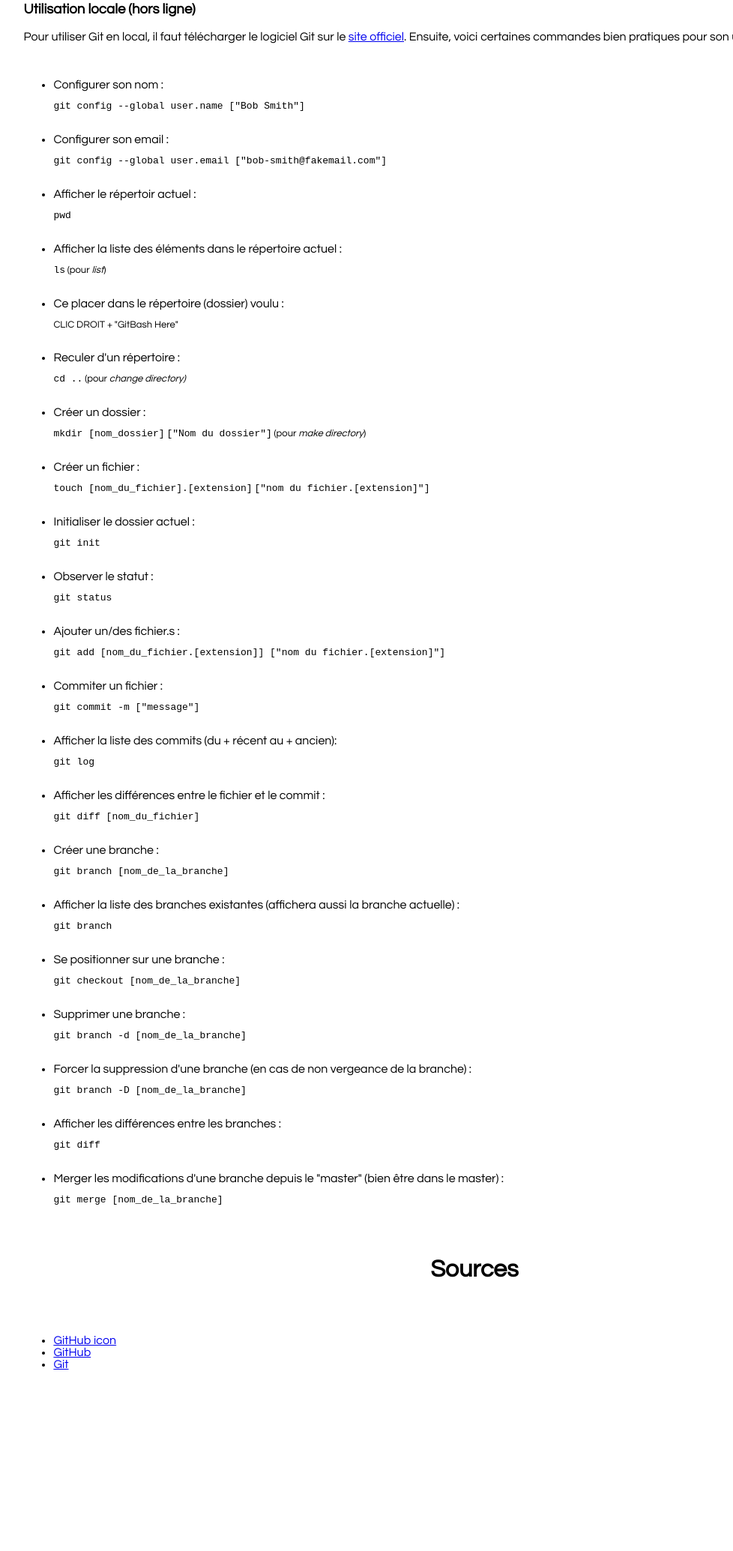
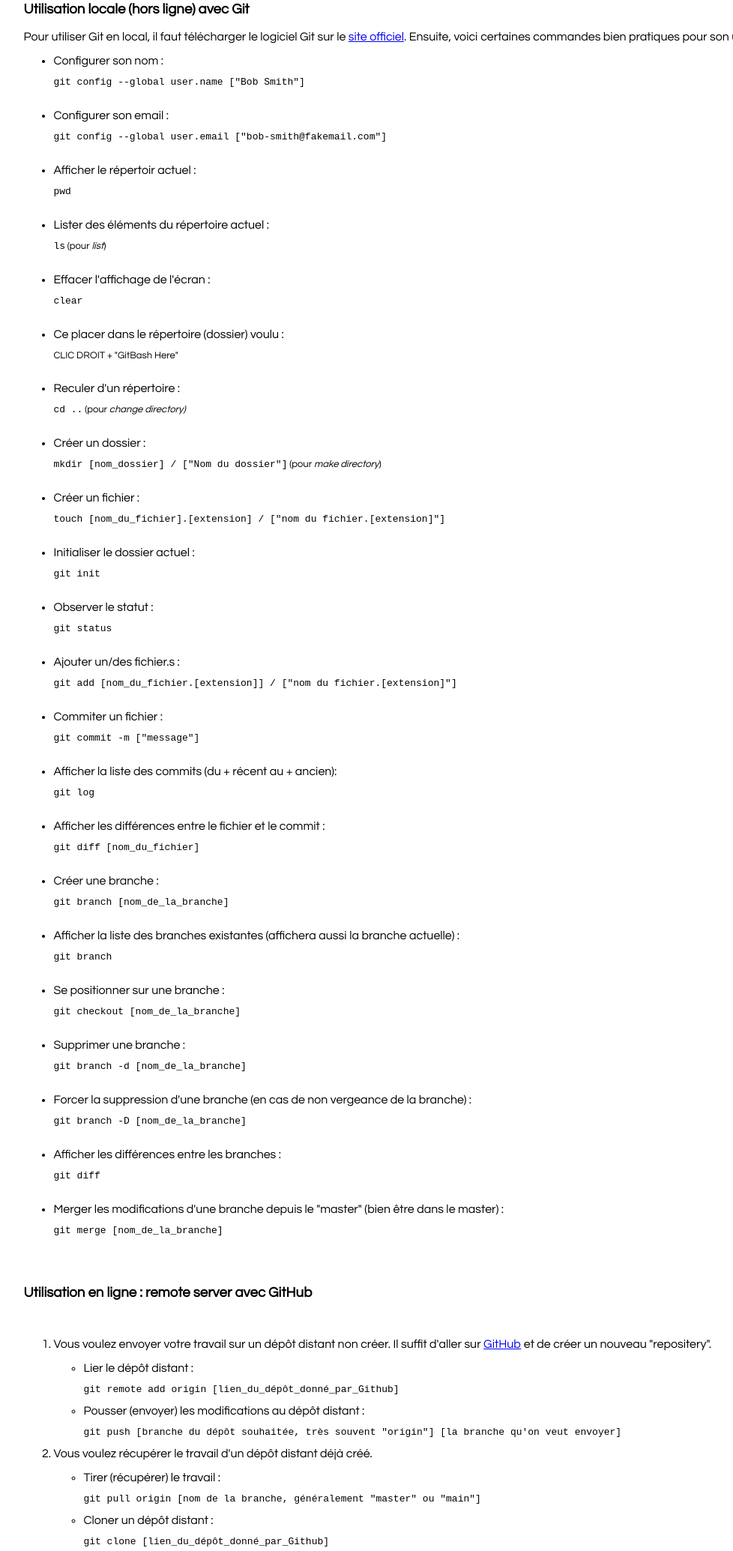
Before and after one commit to lowan-qrt/Tuto_GitHub, a plain HTML site: page index.html in a window 1280 px wide. Shown: the part 611-2680 px from the top of the page at 75% size, without its empty margins (7-985 px from the left). Before the commit the page ends 2503 px from the top, so only its background shows below. Drawn offline with Linux system fonts and the light colour scheme.

Commit message:
Utilisation en ligne + ajout de commande (utilisation locale : 'cmd clear)

```diff
--- a/index.html
+++ b/index.html
@@ -13,18 +13,28 @@
     <br>
     <br>
     <h3>GitHub</h3>
-    <p>GitHub est un service web d'hébergement et de gestion de développement de logiciels, utilisant le logiciel de gestion de versions Git. Ce site est développé en Ruby on Rails et Erlang par Chris Wanstrath, PJ Hyett et Tom Preston-Werner. GitHub propose des comptes professionnels payants, ainsi que des comptes gratuits pour les projets de logiciels libres. Le site assure également un contrôle d'accès et des fonctionnalités destinées à la collaboration comme le suivi des bugs, les demandes de fonctionnalités, la gestion de tâches et un wiki pour chaque projet. Le site est devenu le plus important dépôt de code au monde, utilisé comme dépôt public de projets libres ou dépôt privé d'entreprises. En 2018, GitHub est acquis par Microsoft pour 7,5 milliards de dollars.</p>
+    <p>GitHub est un service web d'hébergement et de gestion de développement de logiciels, utilisant le logiciel de gestion
+        de versions Git. Ce site est développé en Ruby on Rails et Erlang par Chris Wanstrath, PJ Hyett et Tom
+        Preston-Werner. GitHub propose des comptes professionnels payants, ainsi que des comptes gratuits pour les projets
+        de logiciels libres. Le site assure également un contrôle d'accès et des fonctionnalités destinées à la
+        collaboration comme le suivi des bugs, les demandes de fonctionnalités, la gestion de tâches et un wiki pour chaque
+        projet. Le site est devenu le plus important dépôt de code au monde, utilisé comme dépôt public de projets libres ou
+        dépôt privé d'entreprises. En 2018, GitHub est acquis par Microsoft pour 7,5 milliards de dollars.</p>
     <br>
     <h3>Git</h3>
-    <p>Git est de loin le système de contrôle de version le plus largement utilisé aujourd'hui. Git est un projet open source avancé, qui est activement maintenu. À l'origine, il a été développé en 2005 par Linus Torvalds, le créateur bien connu du noyau du système d'exploitation Linux. De plus en plus de projets logiciels reposent sur Git pour le contrôle de version, y compris des projets commerciaux et en open source. Les développeurs qui travaillent avec Git sont bien représentés dans le pool de talents disponible, et la solution fonctionne bien sur une vaste gamme de systèmes d'exploitation et d'environnements de développement intégrés (IDE).</p>
+    <p>Git est de loin le système de contrôle de version le plus largement utilisé aujourd'hui. Git est un projet open
+        source avancé, qui est activement maintenu. À l'origine, il a été développé en 2005 par Linus Torvalds, le créateur
+        bien connu du noyau du système d'exploitation Linux. De plus en plus de projets logiciels reposent sur Git pour le
+        contrôle de version, y compris des projets commerciaux et en open source. Les développeurs qui travaillent avec Git
+        sont bien représentés dans le pool de talents disponible, et la solution fonctionne bien sur une vaste gamme de
+        systèmes d'exploitation et d'environnements de développement intégrés (IDE).</p>
     <br>
     <br>
     <h1>Méthode d'utilisation</h1>
     <br>
     <br>
-    <h3>Utilisation locale (hors ligne)</h3>
+    <h3>Utilisation locale (hors ligne) avec Git</h3>
     <p>Pour utiliser Git en local, il faut télécharger le logiciel Git sur le <a href="https://git-scm.com/downloads">site officiel</a>. Ensuite, voici certaines commandes bien pratiques pour son utilisation :</p>
-    <br>
     <ul>
         <li>Configurer son nom : <p><code class="expect">git config --global user.name ["Bob Smith"]</code></p></li>
         <br>
@@ -32,21 +42,23 @@
         <br>
         <li>Afficher le répertoir actuel : <p><code class="expect">pwd</code></p></li>
         <br>
-        <li>Afficher la liste des éléments dans le répertoire actuel : <p><code class="expect">ls</code> (pour <i>list</i>)</p></li>
+        <li>Lister des éléments du répertoire actuel : <p><code class="expect">ls</code> (pour <i>list</i>)</p></li>
+        <br>
+        <li>Effacer l'affichage de l'écran : <p><code class="expect">clear</code></p></li>
         <br>
         <li>Ce placer dans le répertoire (dossier) voulu : <p>CLIC DROIT + "GitBash Here"</p></li>
         <br>
         <li>Reculer d'un répertoire : <p><code class="expect">cd ..</code> (pour <i>change directory)</i></p></li>
         <br>
-        <li>Créer un dossier : <p><code class="expect">mkdir [nom_dossier]</code> <code class="expect">["Nom du dossier"]</code> (pour <i>make directory</i>)</p></li>
+        <li>Créer un dossier : <p><code class="expect">mkdir [nom_dossier] / ["Nom du dossier"]</code> (pour <i>make directory</i>)</p></li>
         <br>
-        <li>Créer un fichier : <p><code class="expect">touch [nom_du_fichier].[extension]</code> <code class="expect">["nom du fichier.[extension]"]</code></p></li>
+        <li>Créer un fichier : <p><code class="expect">touch [nom_du_fichier].[extension] / ["nom du fichier.[extension]"]</code></p></li>
         <br>
         <li>Initialiser le dossier actuel : <p><code class="expect">git init</code></p></li>
         <br>
         <li>Observer le statut : <p><code class="expect">git status</code></p></li>
         <br>
-        <li>Ajouter un/des fichier.s : <p><code class="expect">git add [nom_du_fichier.[extension]] ["nom du fichier.[extension]"]</code></p></li>
+        <li>Ajouter un/des fichier.s : <p><code class="expect">git add [nom_du_fichier.[extension]] / ["nom du fichier.[extension]"]</code></p></li>
         <br>
         <li>Commiter un fichier : <p><code class="expect">git commit -m ["message"]</code></p></li>
         <br>
@@ -70,9 +82,25 @@
     </ul>
     <br>
     <br>
-    <h1>Sources</h1>
+    <h3>Utilisation en ligne : remote server avec GitHub</h3>
+    <br>
+    <ol>
+        <li>Vous voulez envoyer votre travail sur un dépôt distant non créer. Il suffit d'aller sur <a href="https://github.com/" target="_blank">GitHub</a> et de créer un nouveau "repositery".</li>
+        <br>
+        <ul>
+            <li>Lier le dépôt distant : <p><code>git remote add origin [lien_du_dépôt_donné_par_Github]</code></p></li>
+            <li>Pousser (envoyer) les modifications au dépôt distant : <p><code>git push [branche du dépôt souhaitée, très souvent "origin"] [la branche qu'on veut envoyer]</code></p></li>
+        </ul>
+        <li>Vous voulez récupérer le travail d'un dépôt distant déjà créé.</li>
+        <br>
+        <ul>
+            <li>Tirer (récupérer) le travail : <p><code>git pull origin [nom de la branche, généralement "master" ou "main"]</code></p></li>
+            <li>Cloner un dépôt distant : <p><code>git clone [lien_du_dépôt_donné_par_Github]</code></p></li>
+        </ul>
+    </ol>
     <br>
     <br>
+    <h1>Sources</h1>
     <ul>
         <li><a href="https://www.pngegg.com/fr/png-sxwft" target="_blank">GitHub icon</a></li>
         <li><a href="https://fr.wikipedia.org/wiki/GitHub" target="_blank">GitHub</a></li>
```
